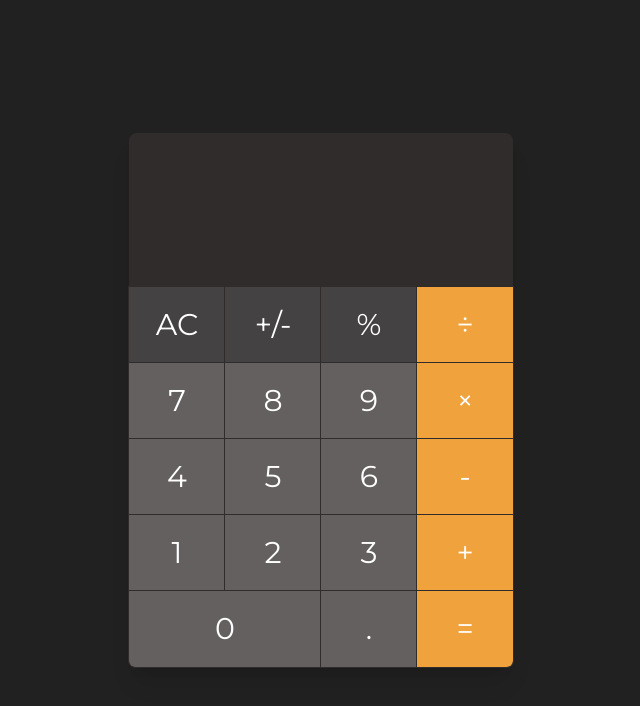
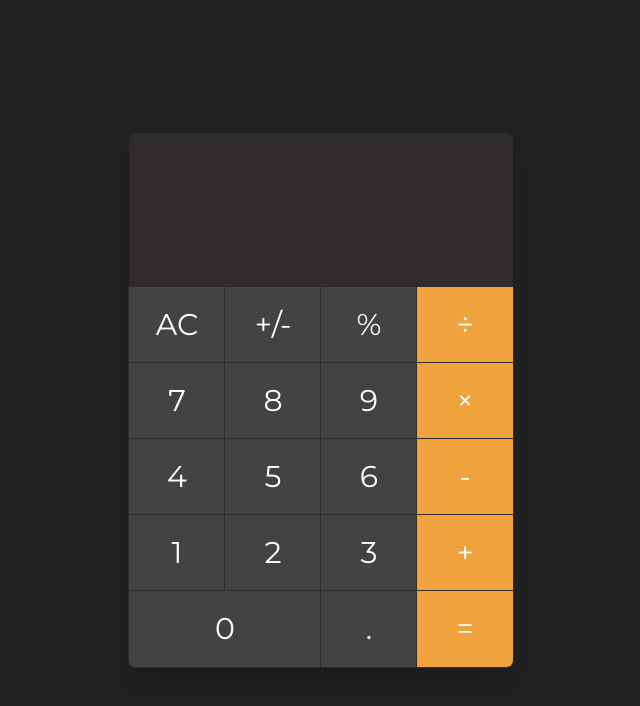
Before and after one commit to mjanoszek/calculator-app, a React (Vite) app: page / in a window 1280 px wide. Shown: the top 706 px of the page, without its empty margins (319-959 px from the left). Built offline with nearby package versions, Linux system fonts and the light colour scheme.

Commit message:
Shortened and simplified classnames

```diff
--- a/src/components/Button/Button.tsx
+++ b/src/components/Button/Button.tsx
@@ -15,29 +15,29 @@ function Button(props: ButtonProps) {
   const handleClick = () => props.onClick(props.label);
 
 
+  const baseStyle = 'w-1/4 p-5 max-[370px]:text-lg text-3xl text-white outline outline-black outline-1';
+
 
   const buttonStyles: ButtonStylesProps  = {
-    'AC': ' w-1/4 bg-dark-gray p-5 max-[370px]:text-lg text-3xl text-white outline outline-black outline-1',
-    '+/-' : 'w-1/4 bg-dark-gray p-5 max-[370px]:text-lg text-3xl text-white outline outline-black outline-1',
-    '%' : ' w-1/4 bg-dark-gray p-5 max-[370px]:text-lg text-3xl text-white outline outline-black outline-1',
-    '÷' : ' w-1/4 bg-orange p-5 max-[370px]:text-lg text-3xl text-white outline  outline-black outline-1',
-    '×' : ' w-1/4 bg-orange p-5 max-[370px]:text-lg text-3xl text-white outline outline-black outline-1',
-    '-' : ' w-1/4 bg-orange p-5 max-[370px]:text-lg text-3xl text-white outline outline-black outline-1',
-    '+' : ' w-1/4 bg-orange p-5 max-[370px]:text-lg text-3xl text-white outline outline-black outline-1',
-    '=': ' w-1/4 bg-orange p-5 max-[370px]:text-lg text-3xl text-white outline outline-black outline-1 rounded-br-md',
-    '7' : ' w-1/4 bg-gray p-5 max-[370px]:text-lg text-3xl text-white outline outline-black outline-1',
-    '8' : ' w-1/4 bg-gray p-5 max-[370px]:text-lg text-3xl text-white outline outline-black outline-1',
-    '9' : ' w-1/4 bg-gray p-5 max-[370px]:text-lg text-3xl text-white outline outline-black outline-1',
-    '4' : ' w-1/4 bg-gray p-5 max-[370px]:text-lg text-3xl text-white outline outline-black outline-1',
-    '5' : ' w-1/4 bg-gray p-5 max-[370px]:text-lg text-3xl text-white outline outline-black outline-1',
-    '6' : ' w-1/4 bg-gray p-5 max-[370px]:text-lg text-3xl text-white outline outline-black outline-1',
-    '1' : ' w-1/4 bg-gray p-5 max-[370px]:text-lg text-3xl text-white outline outline-black outline-1',
-    '2' : ' w-1/4 bg-gray p-5 max-[370px]:text-lg text-3xl text-white outline outline-black outline-1',
-    '3' : ' w-1/4 bg-gray p-5 max-[370px]:text-lg text-3xl text-white outline outline-black outline-1',
-    '0': ' flex-1 w-1/4 rounded-bl-md bg-gray p-5 max-[370px]:text-lg text-3xl text-white outline outline-black outline-1',
-    '.' : 'w-1/4 bg-gray p-5 max-[370px]:text-lg text-3xl text-white outline outline-black outline-1',
-
-
+    'AC':  `${baseStyle} bg-dark-gray`,
+    '+/-': `${baseStyle} bg-dark-gray`,
+    '%' :  `${baseStyle} bg-dark-gray`,
+    '÷' :  `${baseStyle} bg-orange`,
+    '×' :  `${baseStyle} bg-orange`,
+    '-' :  `${baseStyle} bg-orange`,
+    '+' :  `${baseStyle} bg-orange`,
+    '=' :  `${baseStyle} bg-orange rounded-br-md`,
+    '7' :  `${baseStyle} bg-dark-gray`,
+    '8' :  `${baseStyle} bg-dark-gray`,
+    '9' :  `${baseStyle} bg-dark-gray`,
+    '4' :  `${baseStyle} bg-dark-gray`,
+    '5' :  `${baseStyle} bg-dark-gray`,
+    '6' :  `${baseStyle} bg-dark-gray`,
+    '1' :  `${baseStyle} bg-dark-gray`,
+    '2' :  `${baseStyle} bg-dark-gray`,
+    '3' :  `${baseStyle} bg-dark-gray`,
+    '0' :  `${baseStyle} bg-dark-gray flex-1 w-1/4 rounded-bl-md`,
+    '.' :  `${baseStyle} bg-dark-gray`,
   };
 
   return (
```
